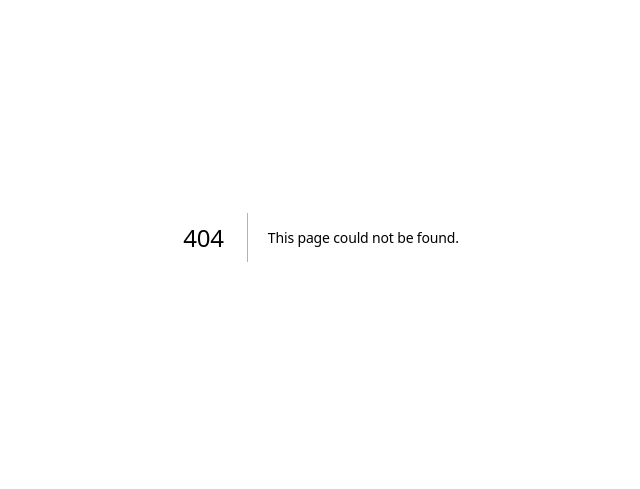
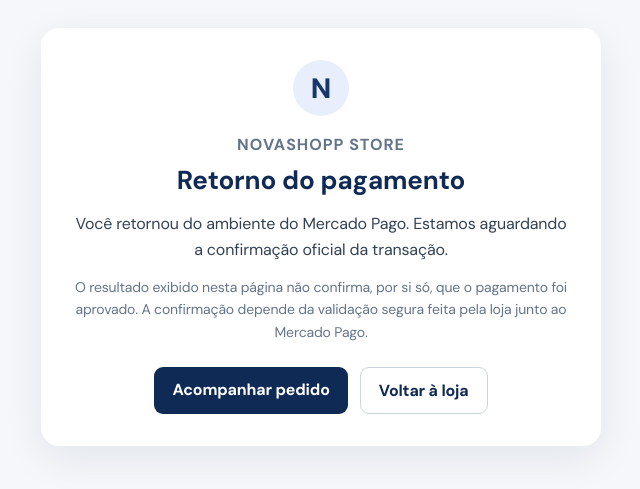
Before and after one commit to jvsnegocioss-prog/marketplace-brasil, a Next.js app: page /checkout/retorno in a window 1280 px wide. Before the commit this address had no page. Shown: the part 163-652 px from the top of the page, without its empty margins (319-959 px from the left). Built offline with nearby package versions, Linux system fonts and the light colour scheme.

Commit message:
feat: add neutral Checkout Pro return page

```diff
--- /dev/null
+++ b/app/checkout/retorno/page.tsx
@@ -0,0 +1,88 @@
+export const dynamic = "force-dynamic";
+
+export default function CheckoutReturnPage() {
+  return (
+    <main
+      style={{
+        minHeight: "100vh",
+        display: "grid",
+        placeItems: "center",
+        padding: 24,
+        background: "#f5f7fb",
+      }}
+    >
+      <section
+        aria-labelledby="checkout-return-title"
+        style={{
+          width: "100%",
+          maxWidth: 560,
+          padding: 32,
+          borderRadius: 18,
+          background: "#fff",
+          boxShadow: "0 12px 40px rgba(15, 23, 42, 0.08)",
+          textAlign: "center",
+        }}
+      >
+        <div
+          aria-hidden="true"
+          style={{
+            width: 56,
+            height: 56,
+            margin: "0 auto 18px",
+            display: "grid",
+            placeItems: "center",
+            borderRadius: "50%",
+            background: "#e8eefb",
+            color: "#17366b",
+            fontSize: 28,
+            fontWeight: 800,
+          }}
+        >
+          N
+        </div>
+        <p style={{ margin: "0 0 8px", color: "#64748b", fontWeight: 700, letterSpacing: 1 }}>
+          NOVASHOPP STORE
+        </p>
+        <h1 id="checkout-return-title" style={{ margin: "0 0 14px", color: "#102a56", fontSize: 26 }}>
+          Retorno do pagamento
+        </h1>
+        <p style={{ margin: "0 0 12px", color: "#334155", lineHeight: 1.65 }}>
+          Você retornou do ambiente do Mercado Pago. Estamos aguardando a confirmação oficial da transação.
+        </p>
+        <p style={{ margin: "0 0 24px", color: "#64748b", fontSize: 14, lineHeight: 1.6 }}>
+          O resultado exibido nesta página não confirma, por si só, que o pagamento foi aprovado. A confirmação depende da validação segura feita pela loja junto ao Mercado Pago.
+        </p>
+        <div style={{ display: "flex", flexWrap: "wrap", justifyContent: "center", gap: 12 }}>
+          <a
+            href="/acompanhar"
+            style={{
+              display: "inline-block",
+              padding: "12px 18px",
+              borderRadius: 9,
+              background: "#102a56",
+              color: "#fff",
+              fontWeight: 700,
+              textDecoration: "none",
+            }}
+          >
+            Acompanhar pedido
+          </a>
+          <a
+            href="/"
+            style={{
+              display: "inline-block",
+              padding: "12px 18px",
+              border: "1px solid #cbd5e1",
+              borderRadius: 9,
+              color: "#102a56",
+              fontWeight: 700,
+              textDecoration: "none",
+            }}
+          >
+            Voltar à loja
+          </a>
+        </div>
+      </section>
+    </main>
+  );
+}
```
